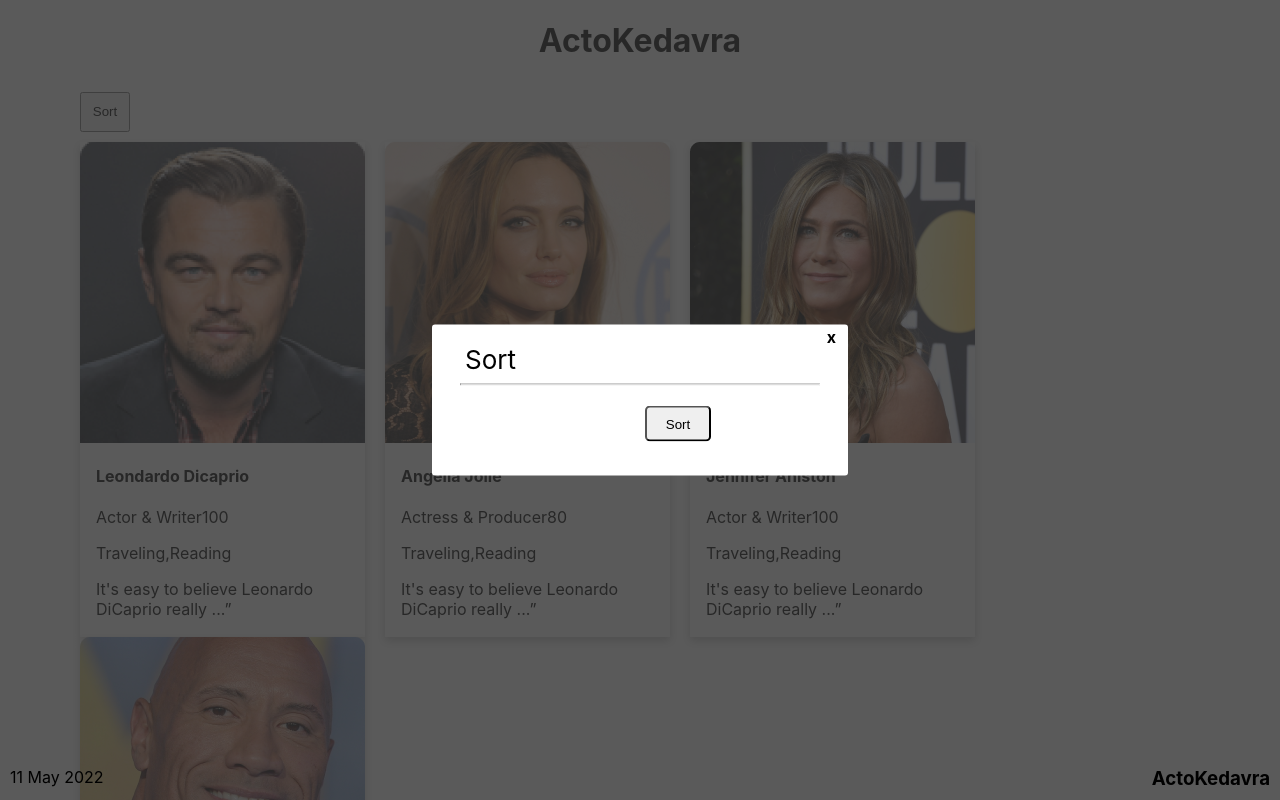
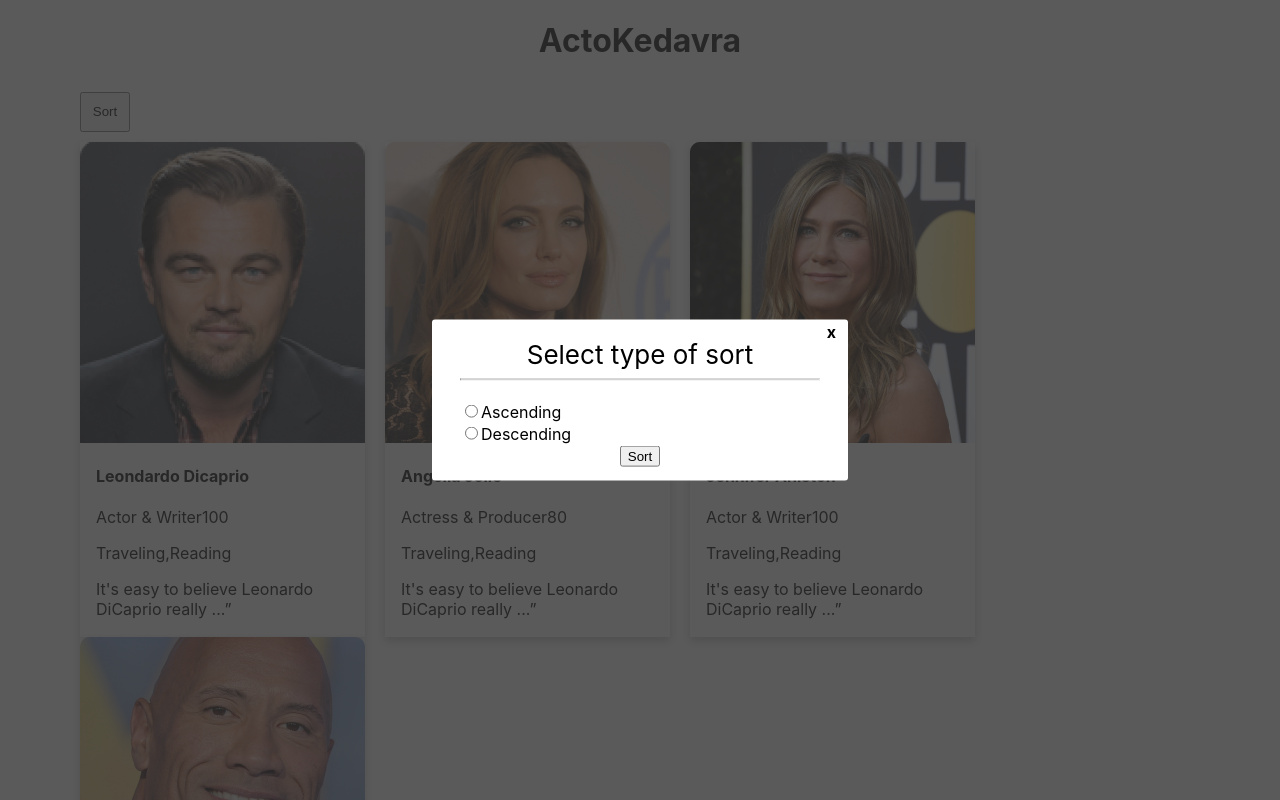
Before and after one commit to CosminaX/Actorss, a React (Create React App) app: page / in a window 1280 px wide. Both pictures are taken after a click on the button "Sort". Shown: the top 800 px of the page. Built offline with nearby package versions, Linux system fonts and the light colour scheme.

Commit message:
Sorting actors A-Z

```diff
--- a/src/Actor.js
+++ b/src/Actor.js
@@ -6,6 +6,7 @@ import actor2 from "./Photos/actor2.png"
 import actor3 from "./Photos/actor3.png"
 import actor4 from "./Photos/actor4.png"
 import styled from 'styled-components';
+import Radio from './Radio';
 const Actor = (props) => {
 
   // const listItem = Object.keys(props);
@@ -21,6 +22,23 @@ const Actor = (props) => {
     setIsOpen(!isOpen)
     setTitleModal(title)
   }
+  const [sortData, setSortData] = useState([])
+  const handleAsc = () => {
+    const sortedData = [...actors].sort((a, b) => {
+      return a.name > b.name ? 1 : -1
+    })
+    setSortData(sortedData)
+  }
+  const handleDesc = () => {
+    const sortedData = [...actors].sort((a, b) => {
+      return a.name < b.name ? 1 : -1
+    })
+    setSortData(sortedData)
+  }
+  const sort = () => {
+    setActors(sortData)
+  }
+
   return (
     <StyledActor className="App">
       {/* Display the object’s information in jsx using <ul> and <li> tags.
@@ -38,7 +56,7 @@ const Actor = (props) => {
           </li>
         ))}
       </ul> */}
-      <button className='sort-btn' onClick={() => handleOpenModal("Sort")} >Sort</button>
+      <button className='sort-btn' onClick={() => handleOpenModal("Select type of sort")} >Sort</button>
       <div className='cards'>
         {actors.map((actor) => (
           <div className='card'>
@@ -53,7 +71,13 @@ const Actor = (props) => {
         ))}
       </div>
 
-      <Modal {...{ isOpen, setIsOpen, title: titleModal }}></Modal>
+      <Modal {...{ isOpen, setIsOpen, title: titleModal }}>
+        <Radio
+          handleAsc={handleAsc}
+          handleDesc={handleDesc}
+          sort={sort}
+          handleOpenModal={handleOpenModal} />
+      </Modal>
     </StyledActor>
   );
 }
--- a/src/Footer.js
+++ b/src/Footer.js
@@ -20,7 +20,6 @@ const Footer = () => {
 export default Footer
 
 const StyledFooter = styled.div`
-position: absolute;
 bottom: 0;
 width: 100%;
 .date-time{
--- a/src/Modal.js
+++ b/src/Modal.js
@@ -21,7 +21,7 @@ const Modal = ({ title, isOpen, setIsOpen, children }) => {
               <p className='close-modal' onClick={toggleModal}> x </p>
               <div className='modal-footer'>
               </div>
-              <button variant="outlined" className='sort-button' onClick={toggleModal} >Sort</button>
+              {/* <button variant="outlined" className='sort-button' onClick={toggleModal} >Sort</button> */}
             </div>
           </div>
         </StyledModal>
@@ -77,11 +77,11 @@ body.active-modal {
   cursor: pointer;
 }
 .title-modal{
+  text-align: center;
   font-style: normal;
   font-weight: 400;
   font-size: 26px;
   line-height: 32px;
-  text-transform: capitalize;
   color: #000000;
   margin: 5px;
 }
--- /dev/null
+++ b/src/Radio.js
@@ -0,0 +1,38 @@
+import React from 'react'
+import styled from 'styled-components'
+
+const Radio = ({
+  handleAsc,
+  handleDesc,
+  sort,
+  handleOpenModal
+}) => {
+  const radioChange = (e) => {
+    if (e.target.value === "Ascending") {
+      handleAsc()
+    } else {
+      handleDesc()
+    }
+  }
+  return (
+    <StyledRadio>
+      <input type="radio" id="Ascending" name="sort" value="Ascending" onChange={(e) => radioChange(e)} />
+      <label for="Ascending">Ascending</label><br />
+      <input type="radio" id="Descending" name="sort" value="Descending" onChange={(e) => radioChange(e)} />
+      <label for="Descending">Descending</label><br />
+      <div className='sorting'>
+        <button className='sort' onClick={() => { sort(); handleOpenModal() }}>Sort</button>
+      </div>
+    </StyledRadio >
+  )
+}
+
+export default Radio
+const StyledRadio = styled.div`
+.sorting{
+  width: 100%;
+  display: flex;
+  justify-content: center;
+}
+
+`
```
